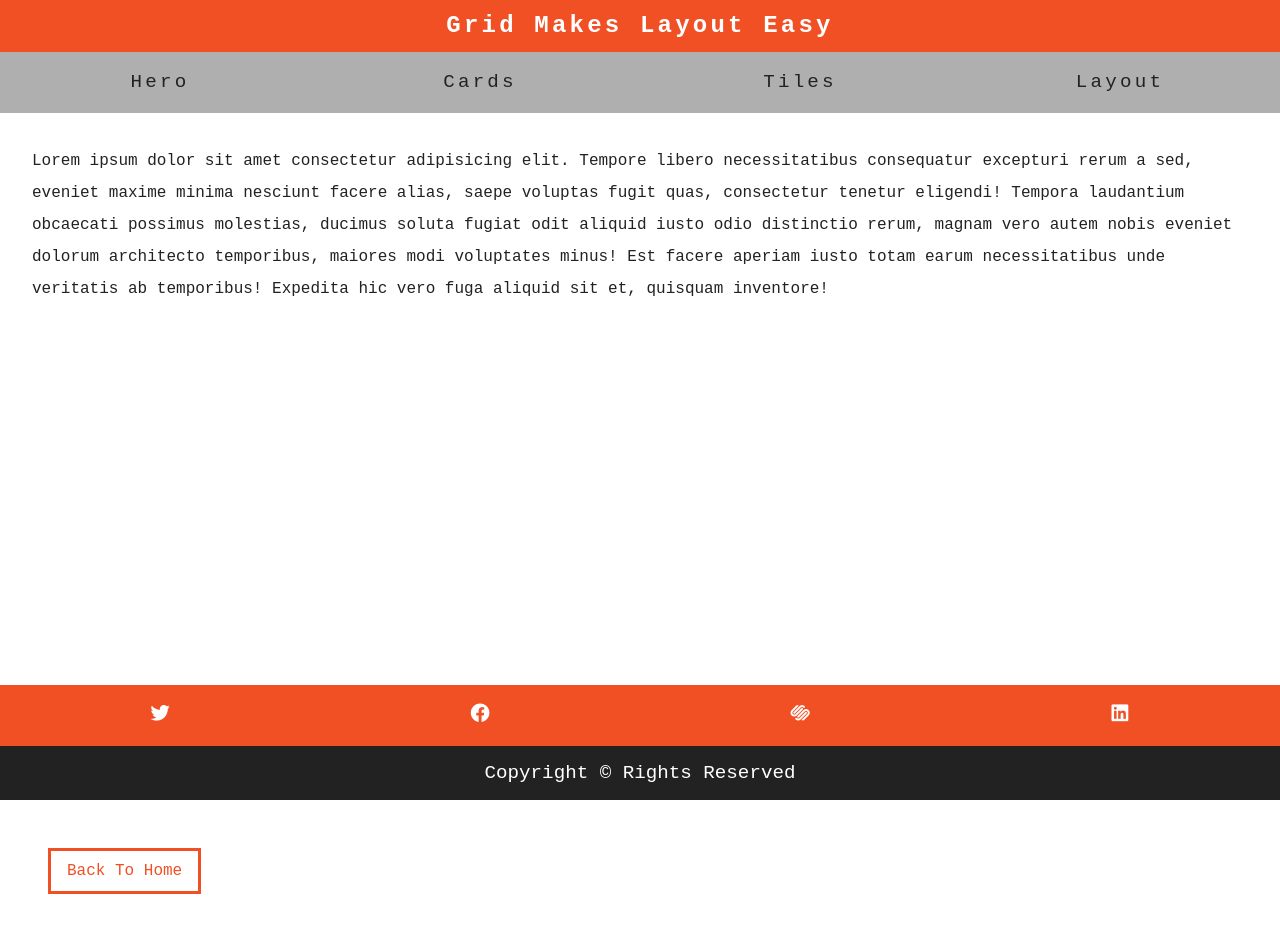
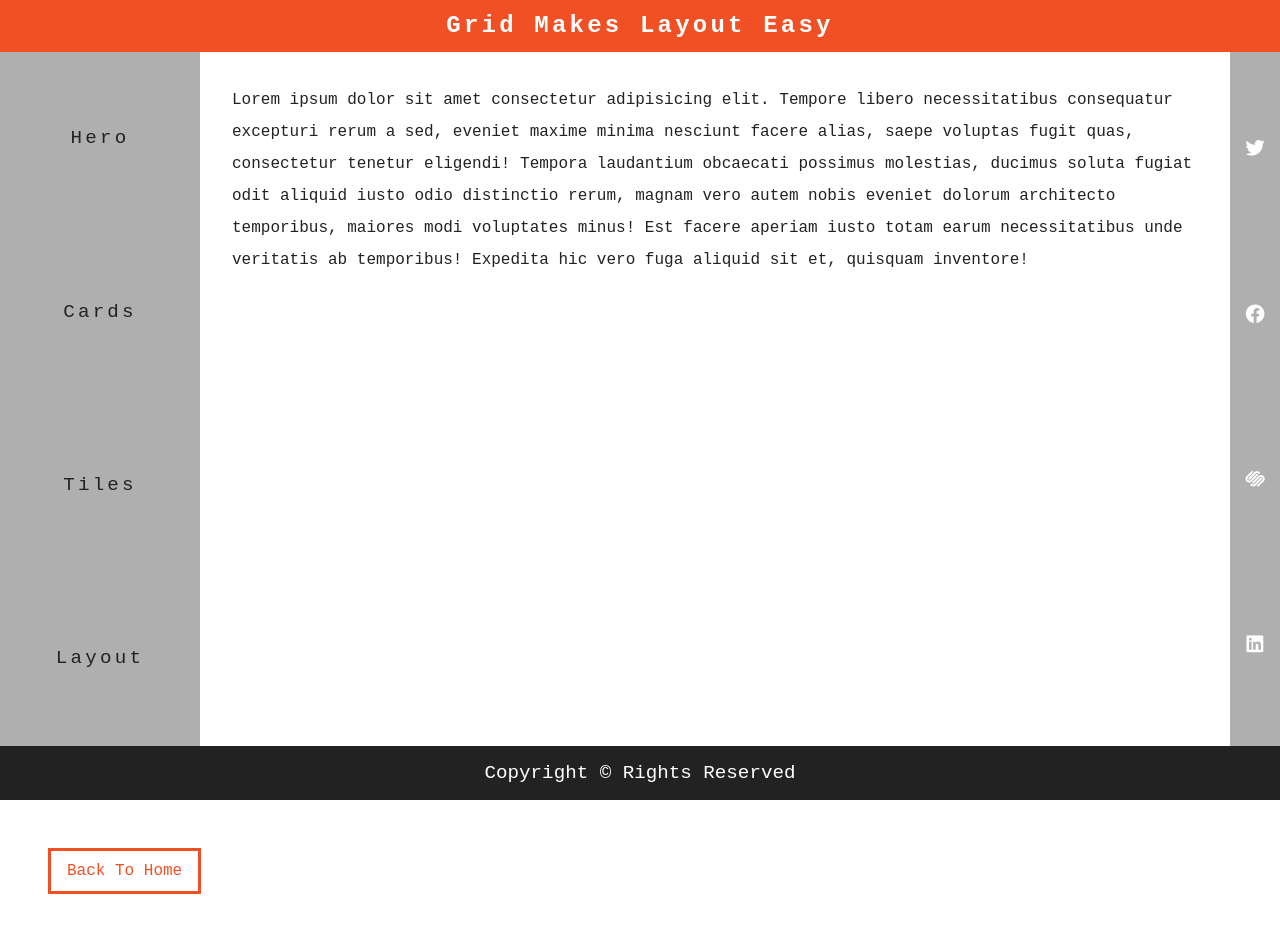
Before and after one commit to smfssilva/smfssilva-cssgrid-project, a plain HTML site: page layout.html in a window 1280 px wide. Drawn offline with Linux system fonts and the light colour scheme.

Commit message:
layout css finished

```diff
--- a/style.css
+++ b/style.css
@@ -344,3 +344,41 @@ Layout
     justify-items: center;
   }
 }
+@media screen and (min-width:992px) {
+  .main{
+    grid-template-columns: 200px 1fr 50px;
+    grid-template-rows: auto 1fr auto;
+    grid-template-areas:
+    "a a a"
+    "b c d"
+    "b c d"
+    "e e e"
+    ;
+  }
+  .header{
+    grid-area: a;
+  }
+  .navbar{
+    grid-area: b;
+  }
+  .content{
+    grid-area: c;
+  }
+  .sidbar{
+    grid-area: d;
+  }
+  .footer{
+    grid-area: e;
+  }
+  .navbar ul {
+    grid-template-columns: 1fr;
+    align-items: center;
+    min-height: 100%;
+  }
+  .sidebar {
+    grid-template-columns: 1fr;
+    align-items: center;
+    min-height: 100%;
+    background: var(--darkGrey);
+  }
+}
```
